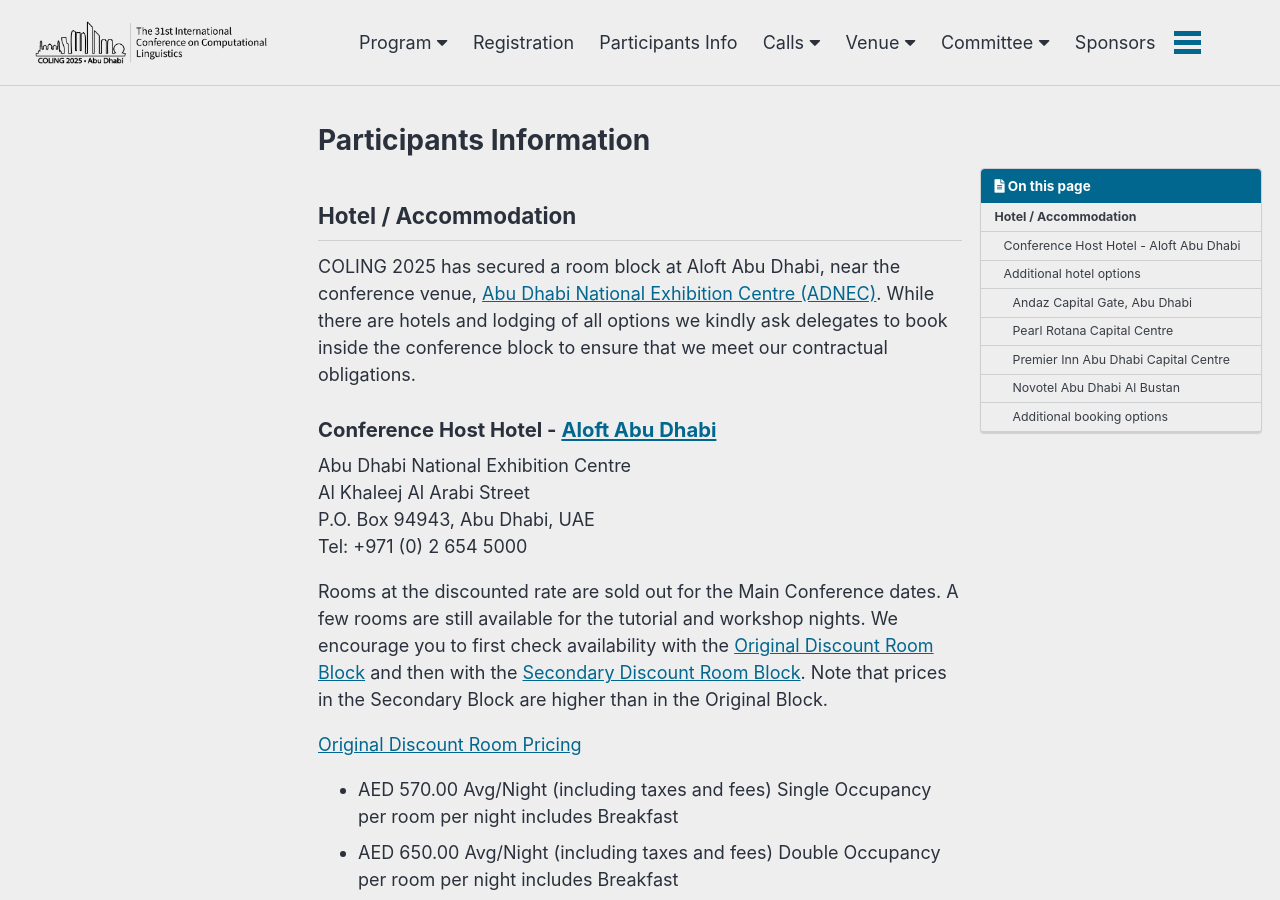
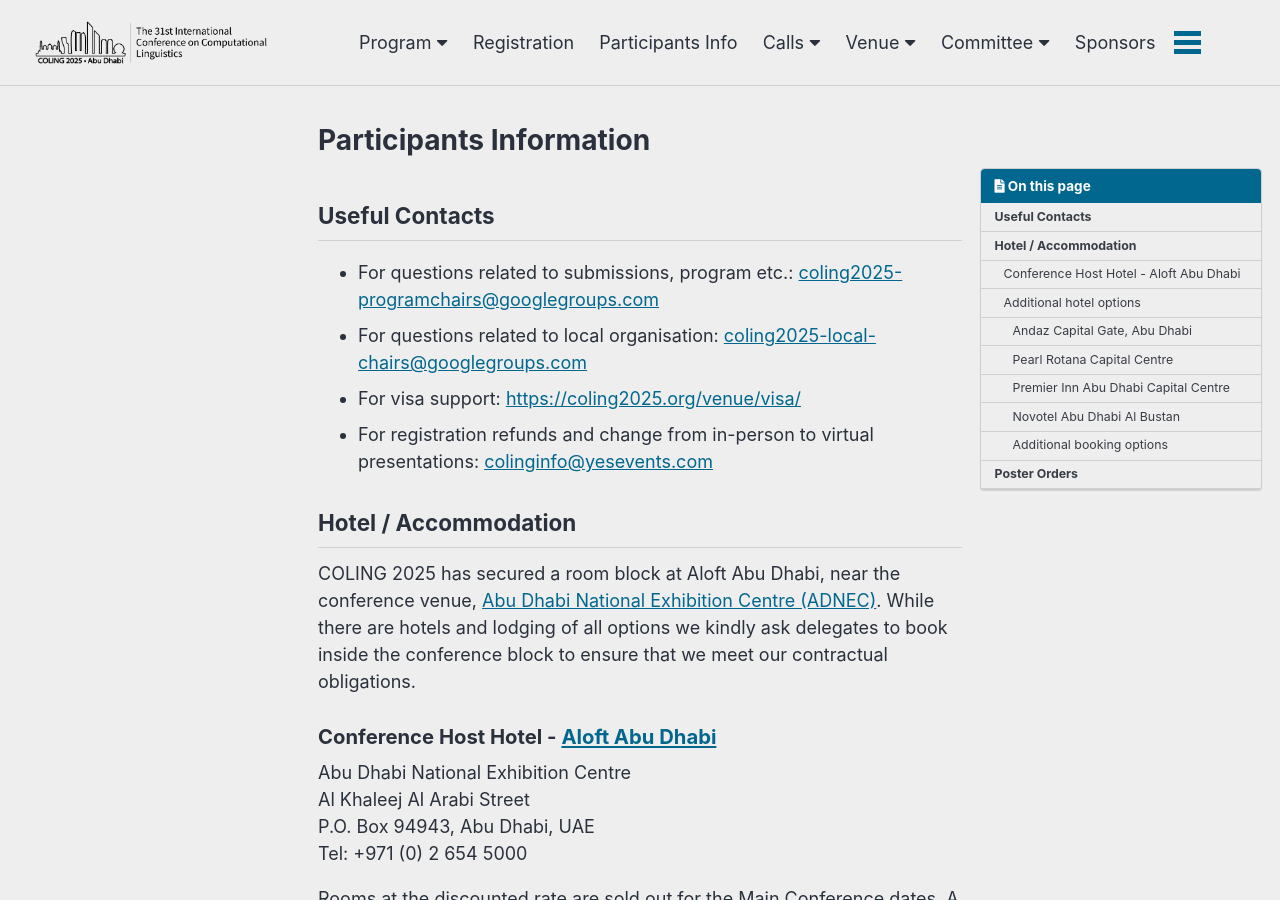
Before and after one commit to hasaniqbal777/coling-2025, a Jekyll site: the page built from _pages/participants-info.md, in a window 1280 px wide and 900 px high. Built offline with Jekyll 4.4.1, drawn with Linux system fonts in a browser that asks for light colours; cached includes are drawn as plain includes; some of the changed text lies outside the part shown.

Commit message:
Added participants info

```diff
--- a/_pages/participants-info.md
+++ b/_pages/participants-info.md
@@ -6,6 +6,13 @@ sidebar: false
 toc: true
 toc_sticky: true
 ---
+
+## Useful Contacts
+
+- For questions related to submissions, program etc.: [coling2025-programchairs@googlegroups.com](mailto:coling2025-programchairs@googlegroups.com)
+- For questions related to local organisation: [coling2025-local-chairs@googlegroups.com](mailto:coling2025-local-chairs@googlegroups.com)
+- For visa support: [https://coling2025.org/venue/visa/](mailto:https://coling2025.org/venue/visa/)
+- For registration refunds and change from in-person to virtual presentations: [colinginfo@yesevents.com](mailto:colinginfo@yesevents.com)
 
 ## Hotel / Accommodation
 
@@ -74,3 +81,9 @@ Tel: +971 (0) 2 501 6444
 [Booking.com](https://www.booking.com/searchresults.html?ss=Abu+Dhabi+National+Exhibitions+Company+%28ADNEC%29%2C+Abu+Dhabi%2C+Abu+Dhabi+Emirate%2C+United+Arab+Emirates&map=1&efdco=1&label=gen173nr-1FCAEoggI46AdIM1gEaKYCiAEBmAExuAEXyAEM2AEB6AEB-AECiAIBqAIDuAKo5665BsACAdICJDdmOTZlYTViLTM0YzEtNDU1YS05ZGQwLTE3NjMyYWQ0NDQ0ONgCBeACAQ&aid=304142&lang=en-us&sb=1&src_elem=sb&src=index&dest_id=11636&dest_type=landmark&ac_position=0&ac_click_type=b&ac_langcode=xu&ac_suggestion_list_length=1&search_selected=true&search_pageview_id=26dd811475f403c7&ac_meta=GhAyNmRkODExNDc1ZjQwM2M3IAAoATICeHU6BkFkbmVjIEAASgBQAA%3D%3D&checkin=2025-01-18&checkout=2025-01-25&group_adults=2&no_rooms=1&group_children=0#map_opened)
 [Airbnb.com](https://www.airbnb.com/s/ADNEC-Centre-Al-Ain-~-Abu-Dhabi-~-United-Arab-Emirates/homes?search_mode=flex_destinations_search&refinement_paths%5B%5D=%2Fhomes&place_id=ChIJjal_Pdizij4RaRmJzMM06ok&checkin=2025-01-18&checkout=2025-01-25&adults=2&children=0)
 [Vrbo.com](https://www.vrbo.com/search?destination=Abu%20Dhabi%20National%20Exhibition%20Centre%2C%20Abu%20Dhabi%2C%20Abu%20Dhabi%2C%20United%20Arab%20Emirates&regionId=6126940&latLong=24.41732%2C54.43647&flexibility=0_DAY&d1=2025-01-18&startDate=2025-01-18&d2=2025-01-25&endDate=2025-01-25&adults=2&theme=&userIntent=&semdtl=&sort=RECOMMENDED)
+
+## Poster Orders
+
+Capital 360 Event Experience
+All orders must be sent an email to [capital360.oc@adnec.ae](mailto:capital360.oc@adnec.ae) with the [COLING 25 Poster Order Form](https://drive.google.com/file/d/1n5U_VXoACAyaKv2FBpnXIa6ECOGB6fnn/view?usp=sharing) along with your A0 Portrait artwork.
+CREDIT CARD PAYMENTS ONLY. Please note that orders will not proceed without payment, as this is to prevent uncollected posters.
```
Also changed, not shown: _pages/faqs/attending.md (+8 -0 lines), _pages/home.md (+1 -0 lines), _pages/program/main_conference_papers.md (+2 -2 lines).
